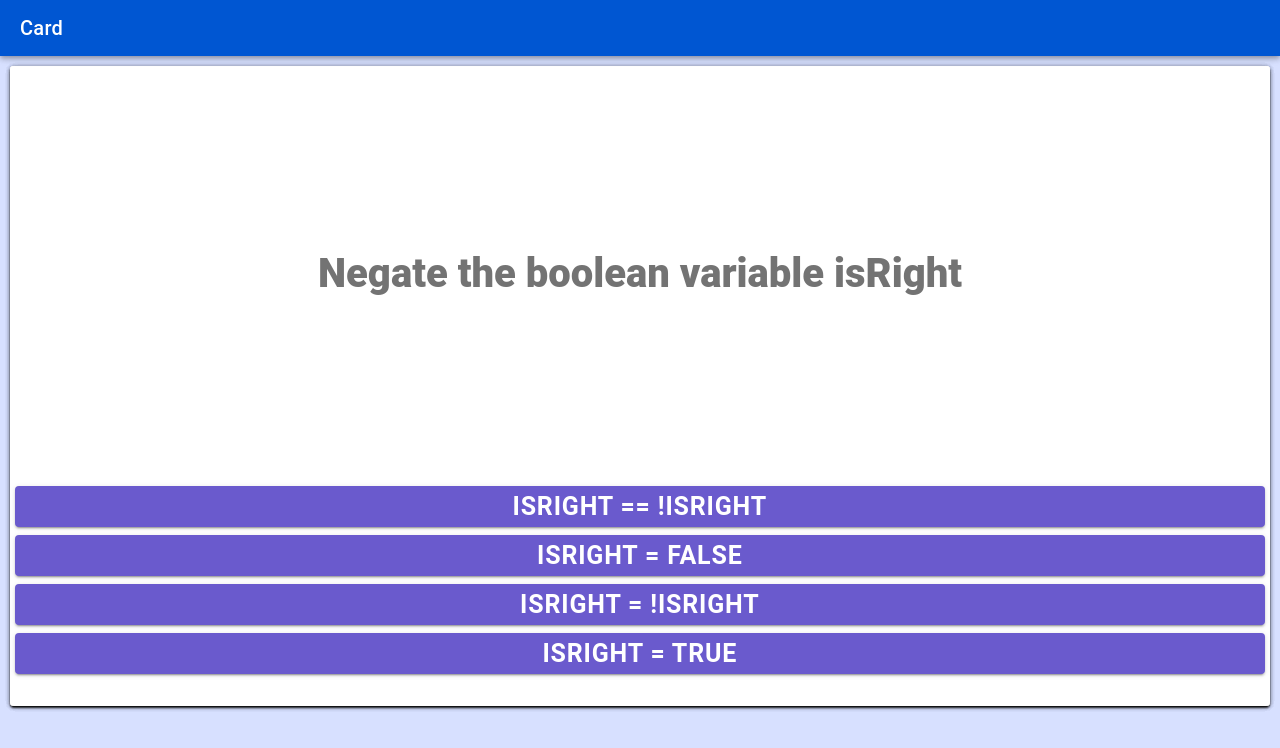
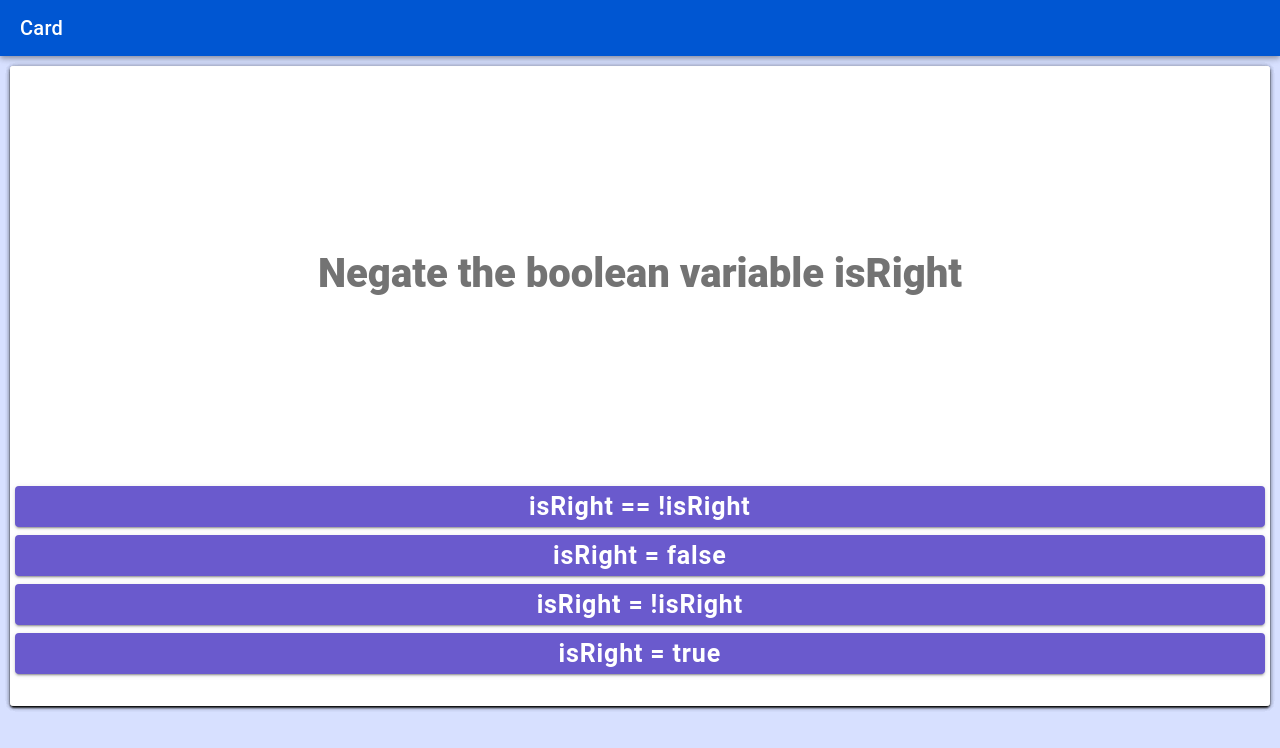
Before and after one commit to educational-technology-collective/Ambient_Learning, a React (Vite) app: page /home in a window 1280 px wide. Shown: the top 748 px of the page. Built offline with nearby package versions, Linux system fonts and the light colour scheme.

Commit message:
Deployed on Android and Fix Button All Caps Bug

```diff
--- a/package.json
+++ b/package.json
@@ -12,7 +12,7 @@
     "lint": "eslint"
   },
   "dependencies": {
-    "@capacitor/android": "5.0.4",
+    "@capacitor/android": "^5.0.4",
     "@capacitor/app": "5.0.2",
     "@capacitor/core": "5.0.4",
     "@capacitor/haptics": "5.0.2",
--- a/src/theme/variables.css
+++ b/src/theme/variables.css
@@ -246,3 +246,7 @@ ion-toolbar {
   --color: #ffffff;
   --background: #0056d2;
 }
+
+ion-button{
+  text-transform: none;
+}
```
Also changed, not shown: 21 other files (tests, documents, lock files or other folders).
